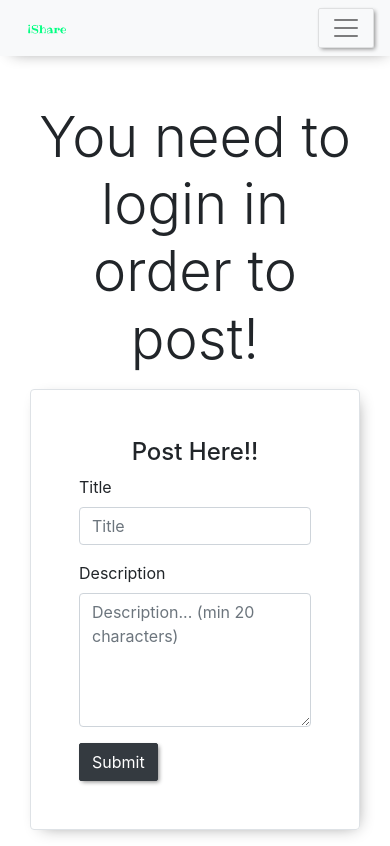
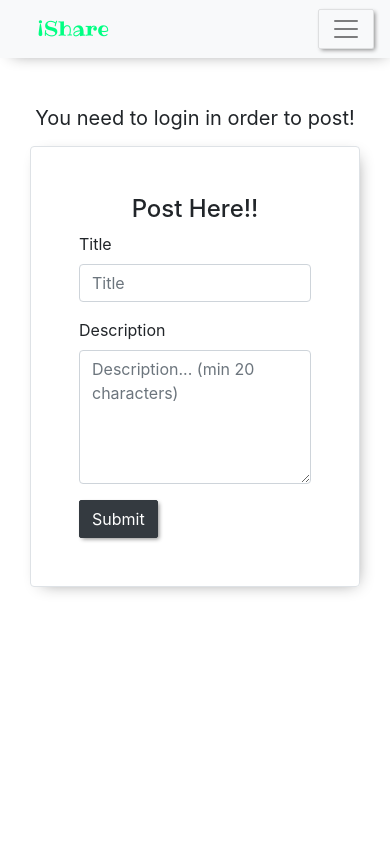
Before and after one commit to Shubhamj08/iShare, a React (Create React App) app in the folder frontend/: page /post in a window 390 px wide. Built offline with nearby package versions, Linux system fonts and the light colour scheme; no server answers.

Commit message:
fixed few bugs

```diff
--- a/frontend/package.json
+++ b/frontend/package.json
@@ -17,6 +17,7 @@
     "react-dom": "^17.0.1",
     "react-router-dom": "^5.2.0",
     "react-scripts": "4.0.2",
+    "react-toastify": "^7.0.3",
     "web-vitals": "^1.1.0"
   },
   "scripts": {
--- a/frontend/src/App.js
+++ b/frontend/src/App.js
@@ -1,6 +1,7 @@
 import React, { Component } from 'react';
 import { Route, Switch, Redirect } from 'react-router-dom';
 import { apiEndPoint } from './config.json';
+import { ToastContainer, toast } from 'react-toastify';
 import IdeaList from './components/ideaList';
 import Navbar from './components/navbar';
 import PostIdea from './components/post';
@@ -13,6 +14,7 @@ import FullIdea from './components/fullIdea';
 import http from './services/httpService';
 import { getCurrentUser } from './services/authService';
 import { getIdeas } from './services/ideaService';
+import "react-toastify/dist/ReactToastify.css";
 import './App.css';
 
 
@@ -65,12 +67,14 @@ class App extends Component {
   }
 
     handleShare = (idea) => {
-        console.log("Share button clicked", idea);
+      navigator.clipboard.writeText(`${idea.title}\n${idea.description}`);
+      toast.success("Copied to clipboard");
     }
 
   render(){
     return (
       <div className="App">
+        <ToastContainer/>
         <Navbar user={this.state.user} />
         <main className="container-fluid">
           <Switch>
--- a/frontend/src/components/common/share.jsx
+++ b/frontend/src/components/common/share.jsx
@@ -3,7 +3,7 @@ import React from 'react';
 const Share = (props) => {
     return (
         <i
-            className="fa fa-share mx-3"
+            className="fa fa-copy mx-3"
             aria-hidden="true"
             style={{ cursor: "pointer" }}
             onClick={props.onShare}
--- a/frontend/src/components/fullIdea.jsx
+++ b/frontend/src/components/fullIdea.jsx
@@ -1,6 +1,7 @@
 import React, { Component } from 'react';
 import Like from './common/like';
 import { getIdea } from '../services/ideaService';
+import "../css/fullIdea.css"
 
 
 class FullIdea extends Component {
@@ -15,10 +16,10 @@ class FullIdea extends Component {
     render() {
         const { idea } = this.state;
         return (
-            <div className="m-5 p-3" style={{border:'2px solid #888888'}}>
+            <div className="m-2 p-3" style={{border:'2px solid #f1f1f1'}}>
                 <h4 className="display-4">{idea.title && idea.title.toUpperCase()}</h4>
                 <hr/>
-                <p className="card-body text-justify" style={{fontSize: "20px", fontFamily:'"Nunito", sans-serif'}}>
+                <p className="card-body text-justify">
                     { idea.description }
                 </p>
                 <hr/>
--- a/frontend/src/components/idea.jsx
+++ b/frontend/src/components/idea.jsx
@@ -15,7 +15,7 @@ class Idea extends Component {
                         <Link to={`/ideas/${idea._id}`} className="card-title">{ idea.title && idea.title.toUpperCase() }</Link>
                     </div>
                     <div className="card-body text-justify">
-                        <div className="card-text">{ idea.description.length < 200? idea.description: `${idea.description.slice(0, 200)}...` }</div>
+                        <div className="card-text">{ idea.description.length < 200? idea.description: `${idea.description.slice(0, 250)}...` }</div>
                     </div>
                     <div className="card-footer bg-white text-right">
                         <Like liked={this.props.idea.liked} onLike={this.props.onLike} />
--- a/frontend/src/components/navbar.jsx
+++ b/frontend/src/components/navbar.jsx
@@ -8,7 +8,7 @@ const Navbar = (props) => {
         <nav
             className="navbar navbar-expand-lg navbar-light bg-light sticky-top mb-5"
         >
-            <Link className="navbar-brand p-0" to="/"><img className='logo' src={logo} alt={'IShare'}></img></Link>
+            <Link className="navbar-brand p-0" to="/"><img className='logo img-fluid' src={logo} alt={'IShare'}></img></Link>
             <button className="navbar-toggler float-right" type="button" data-toggle="collapse" data-target="#navbarNav" aria-controls="navbarNav" aria-expanded="false" aria-label="Toggle navigation">
                 <span className="navbar-toggler-icon"></span>
             </button>
--- a/frontend/src/components/post.jsx
+++ b/frontend/src/components/post.jsx
@@ -2,6 +2,7 @@ import React from 'react';
 import Form from './common/form';
 import { apiEndPoint } from '../config.json';
 import http from '../services/httpService';
+import { toast } from 'react-toastify';
 const Joi = require("joi-browser");
 
 class PostIdea extends Form {
@@ -13,18 +14,23 @@ class PostIdea extends Form {
     }
 
     schema = {
-        title: Joi.string().max(20).required(),
+        title: Joi.string().max(50).required(),
         description: Joi.string().min(20).required()
     }
 
     doSubmit = async () => {
         const { data } = this.state;
+        if (!this.props.user) {
+            toast.error("You have to login first");
+        }
+        else {
             try {
                 await http.post(`${apiEndPoint}/ideas`, data);
                 window.location = '/';
             } catch (ex) {
                 if (ex.response && ex.response.status === 400) {
                     console.log(ex);
+                }
             }
         }
     }
--- /dev/null
+++ b/frontend/src/css/fullIdea.css
@@ -0,0 +1,15 @@
+.card-body {
+	font-size: 20px;
+	font-family: "Nunito", "sans-serif";
+}
+
+@media only screen and (max-width: 600px) {
+	.display-4 {
+		font-size: 20px !important;
+		font-weight: 400 !important;
+	}
+
+	.card-body {
+		font-size: 16px !important;
+	}
+}
--- a/frontend/src/css/idea.css
+++ b/frontend/src/css/idea.css
@@ -1,5 +1,6 @@
 .card {
 	box-shadow: 4px 4px 16px -8px #888888;
+	min-height: 230px;
 }
 
 .card-title {
--- a/frontend/src/css/navbar.css
+++ b/frontend/src/css/navbar.css
@@ -3,13 +3,9 @@
 	font-family: "Montserrat", sans-serif;
 }
 
-.logo {
-	width: 30%;
+.navbar-brand {
+	width: 100px;
 	height: auto;
-}
-
-.navbar-brand {
-	width: 50%;
 }
 
 .profile-image {
```
Also changed, not shown: 1 other file (tests, documents, lock files or other folders). Lines whose indentation alone changed are shown as unchanged.
